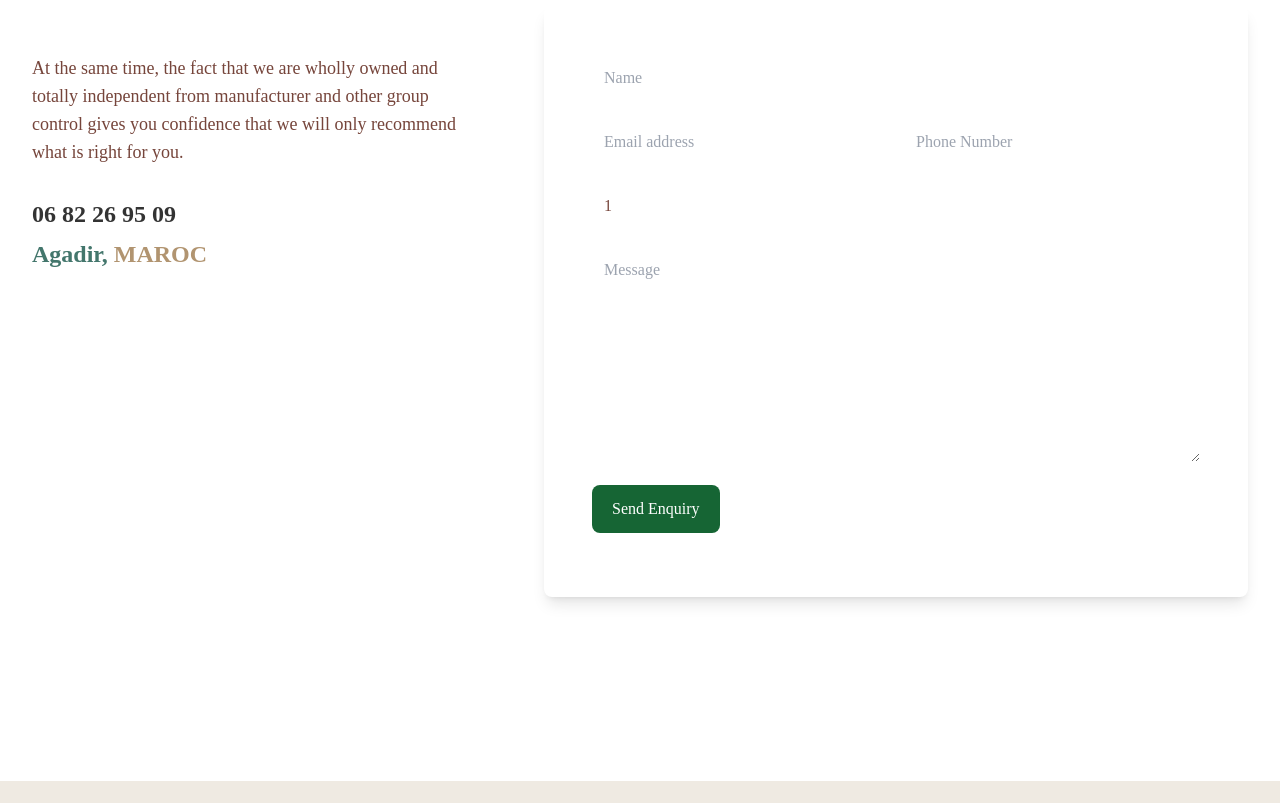
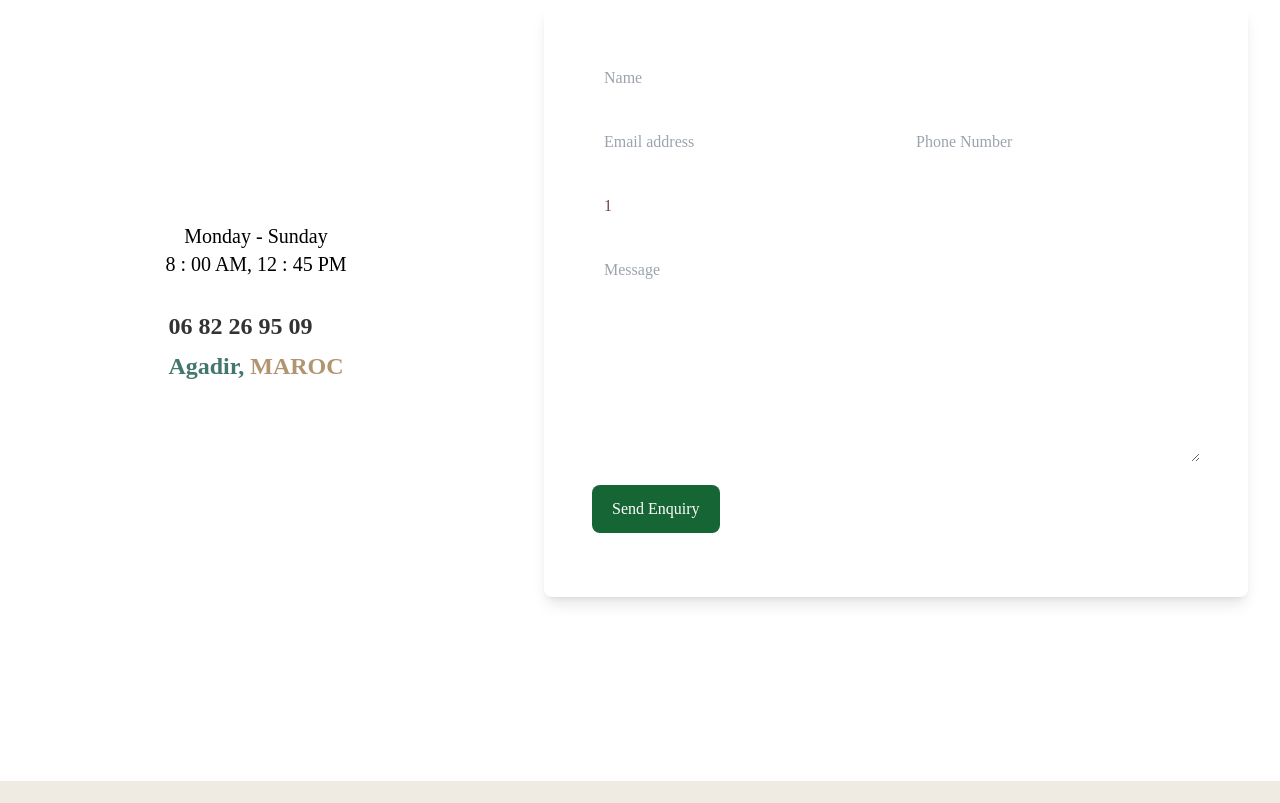
Before and after one commit to yassine5551/Restaurant-Landing-Page, a React (Vite) app: page / in a window 1280 px wide. Shown: the part 3494-4297 px from the top of the page. Built offline with nearby package versions, Linux system fonts and the light colour scheme; a web font is replaced by a local one.

Commit message:
another section

```diff
--- a/src/components/chef/Chef2.jsx
+++ b/src/components/chef/Chef2.jsx
@@ -15,7 +15,7 @@ const Chef = () => {
         {/* left side     */}
 
         <motion.img
-          variants={SlideRight(0.4)}
+          variants={SlideLeft(0.4)}
           initial="hidden"
           whileInView="visible"
           viewport={{ once: true }}
--- a/src/components/form/Form.jsx
+++ b/src/components/form/Form.jsx
@@ -32,11 +32,10 @@ const Form = () => {
       <section className="">
         <div className="mx-auto max-w-screen-xl px-4 py-16 sm:px-6 lg:px-8  text-primary  font-medium font-petrona">
           <div className="grid grid-cols-1 gap-x-16 gap-y-8 lg:grid-cols-5">
-            <div className="lg:col-span-2 lg:py-12">
-              <p className="max-w-xl text-lg">
-                At the same time, the fact that we are wholly owned and totally
-                independent from manufacturer and other group control gives you
-                confidence that we will only recommend what is right for you.
+            <div className="lg:col-span-2 lg:py-12  flex flex-col justify-center items-center">
+              <p className="max-w-xl text-xl text-center  text-black">
+                Monday - Sunday <br />
+                <span className="text-center">8 : 00 AM, 12 : 45 PM </span>
               </p>
 
               <div className="mt-8 text-2xl font-bold text-black/80">
```
